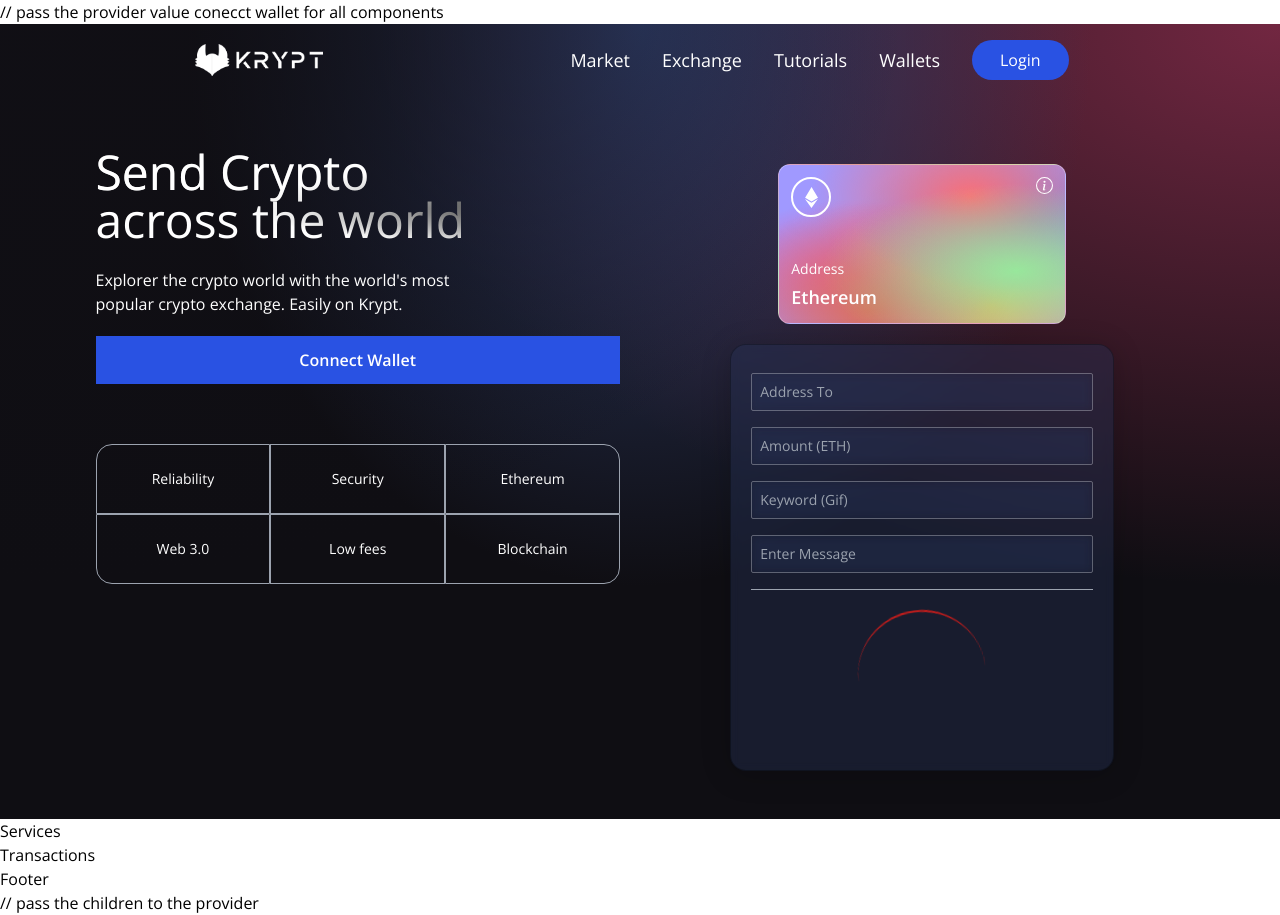
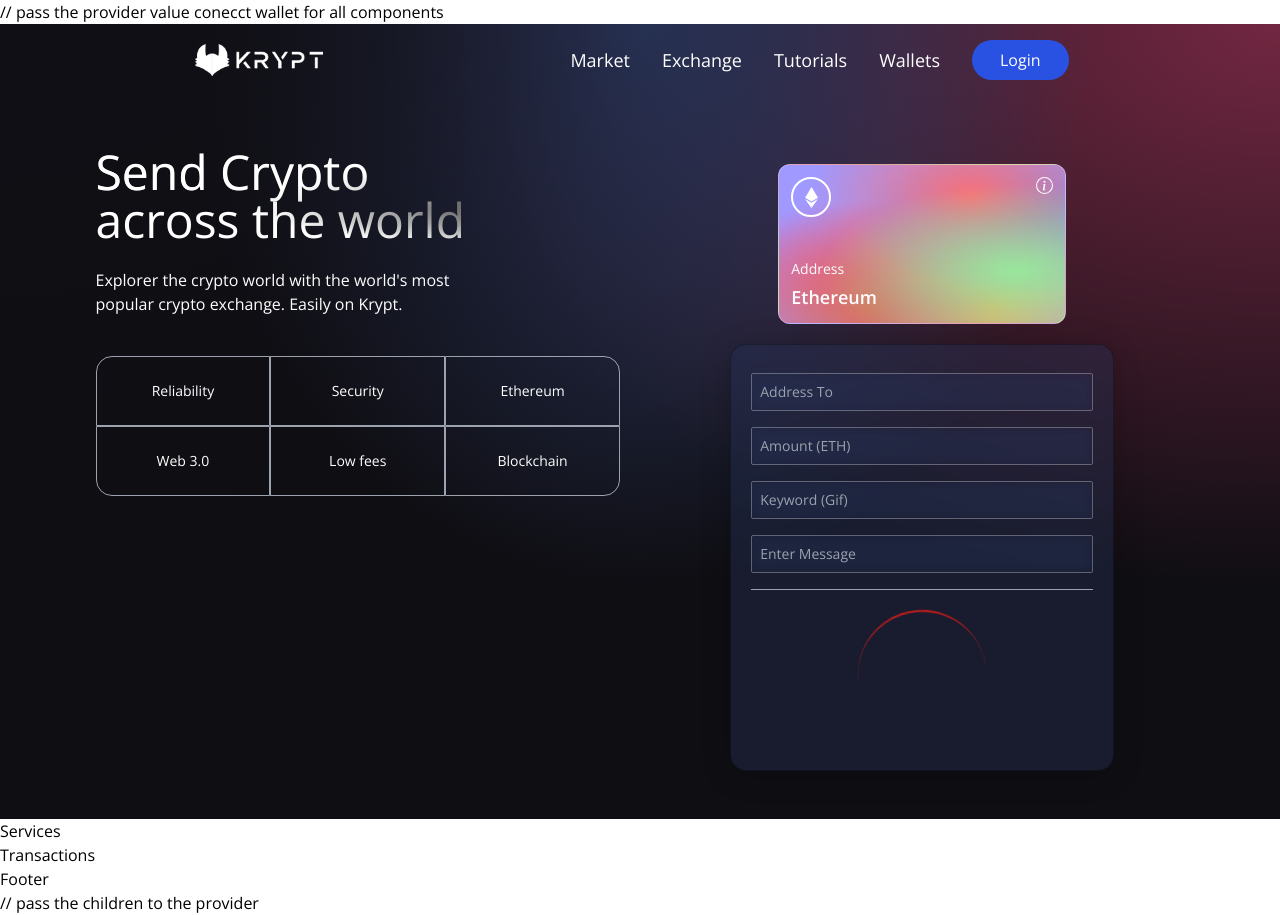
Before and after one commit to Underewarrr/modern-blockchain-app, a React (Vite) app in the folder client/: page / in a window 1280 px wide. Built offline with nearby package versions, Linux system fonts and the light colour scheme.

Commit message:
Dev: Hide conect wallet when wallet already connect

```diff
--- a/client/src/components/Welcome.jsx
+++ b/client/src/components/Welcome.jsx
@@ -37,15 +37,15 @@ const Welcome = () => {
                 <p className="text-left mt-5 text-white font-light md:w-9/12 w-11/12 text-base">
                     Explorer the crypto world with the world's most popular crypto exchange. Easily on Krypt.
                 </p>
-
-                <button
-                type="button"
-                onClick={ connectWallet }
-                className="flex flex-row justify-center items-center my-5 bg-[#2952e3] p-3 roundedd-full cursor-pointer hover:bg-[#2546bd]"
-                >
-
+                {currentAccount && (
+                    <button
+                    type="button"
+                    onClick={ connectWallet }
+                    className="flex flex-row justify-center items-center my-5 bg-[#2952e3] p-3 roundedd-full cursor-pointer hover:bg-[#2546bd]"
+                    >
                 <p className="text-white text-base font-semibold">Connect Wallet</p>
                 </button>
+                )}
                 <div className="grid sm:grid-cols-3 grid-cols-2 w-full mt-10">
                     <div className={`rounded-tl-2xl ${ companyCommonStyles }`}>  {/* this is a custom class that is used to create a border between the navbar items */}
                         Reliability
--- a/client/src/main.jsx
+++ b/client/src/main.jsx
@@ -1,3 +1,5 @@
+// 1.50h Video
+
 import React from 'react'
 import ReactDOM from 'react-dom/client'
 import App from './App'
```
